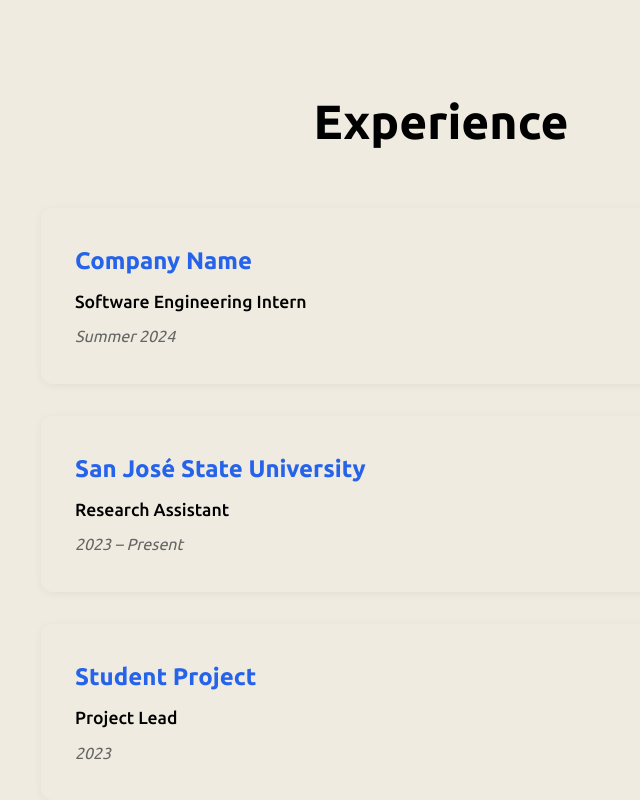
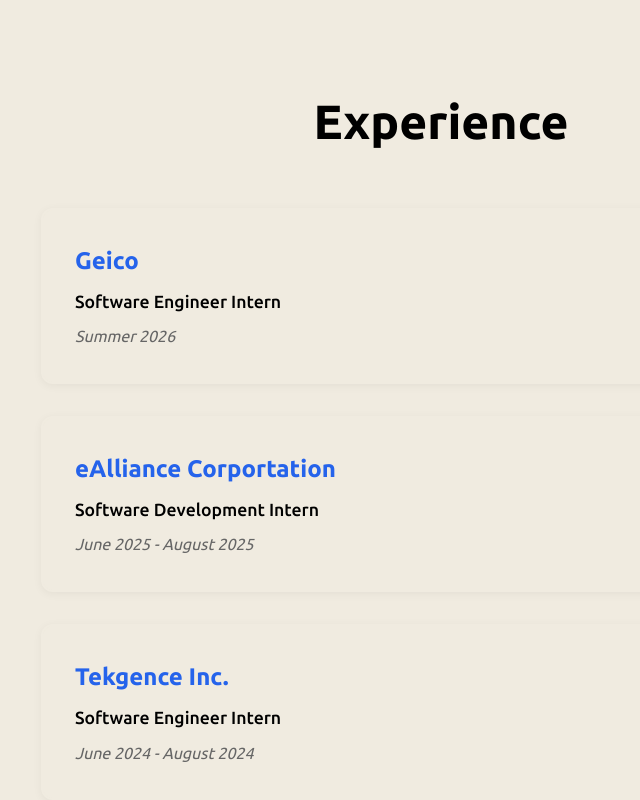
Before and after one commit to BhargavJakkaraju/Portfolio2, a Next.js app: page / in a window 1280 px wide. Shown: the part 1613-2413 px from the top of the page, without its empty margins (199-839 px from the left). Built offline with nearby package versions, Linux system fonts and the light colour scheme.

Commit message:
added experience details

```diff
--- a/components/Experience.module.css
+++ b/components/Experience.module.css
@@ -190,6 +190,14 @@
   line-height: 1.7;
 }
 
+.goldGradient {
+  background: linear-gradient(135deg, #996600, #cc9900, #996600);
+  -webkit-background-clip: text;
+  background-clip: text;
+  color: transparent;
+  font-weight: 700;
+}
+
 @media (max-width: 768px) {
   .sectionTitle {
     font-size: 2rem;
--- a/components/Experience.tsx
+++ b/components/Experience.tsx
@@ -4,25 +4,41 @@
 
 const EXPERIENCES = [
   {
-    jobTitle: 'Software Engineering Intern',
-    company: 'Company Name',
-    duration: 'Summer 2024',
-    overlayTitle: 'Role & impact',
-    overlayText: 'Worked on full-stack features and APIs. Collaborated with the team on design reviews and helped improve test coverage and documentation.',
+    jobTitle: 'Software Engineer Intern',
+    company: 'Geico',
+    duration: 'Summer 2026',
+    overlayTitle: 'Focus',
+    overlayText: 'Incoming Software Engineer Intern for Summer 2026!',
   },
   {
-    jobTitle: 'Research Assistant',
-    company: 'San José State University',
-    duration: '2023 – Present',
+    jobTitle: 'Software Development Intern',
+    company: 'eAlliance Corportation',
+    duration: 'June 2025 - August 2025',
     overlayTitle: 'Focus',
-    overlayText: 'Supporting research in software systems and tools. Gaining experience with data pipelines, experimentation, and academic writing.',
+    overlayText: (
+      <>
+        Built a smart Q&A system that lets you ask questions about company documents and get accurate answers instantly—cutting out 500+ manual searches every week. Used{' '}
+        <span className={styles.goldGradient}>Python</span>, <span className={styles.goldGradient}>LangChain</span>, and{' '}
+        <span className={styles.goldGradient}>vector databases</span> to make it work, then wrapped it in an{' '}
+        <span className={styles.goldGradient}>API</span> so other tools could easily tap into it.
+      </>
+    ),
   },
   {
-    jobTitle: 'Project Lead',
-    company: 'Student Project',
-    duration: '2023',
-    overlayTitle: 'What we built',
-    overlayText: 'Led a small team building a web application. Handled planning, front-end and back-end tasks, and deployment. Learned a lot about collaboration and project scope.',
+    jobTitle: 'Software Engineer Intern',
+    company: 'Tekgence Inc.',
+    duration: 'June 2024 - August 2024',
+    overlayTitle: 'Focus',
+    overlayText: (
+      <>
+        Built an onboarding platform for 1,000+ employees with a notes app, secure{' '}
+        <span className={styles.goldGradient}>JWT authentication</span>, and interview tracking—all running on a{' '}
+        <span className={styles.goldGradient}>Node.js</span> backend with{' '}
+        <span className={styles.goldGradient}>MongoDB</span>. Designed the frontend with{' '}
+        <span className={styles.goldGradient}>React</span> and{' '}
+        <span className={styles.goldGradient}>Tailwind</span> to make it fast and easy to use during actual interviews.
+      </>
+    ),
   },
 ]
 
@@ -43,7 +59,7 @@
                   </div>
                   <div className={styles.experienceCardOverlay}>
                     <h4 className={styles.overlayTitle}>{exp.overlayTitle}</h4>
-                    <p className={styles.overlayText}>{exp.overlayText}</p>
+                    <p className={styles.overlayText}>{typeof exp.overlayText === 'string' ? exp.overlayText : exp.overlayText}</p>
                   </div>
                 </div>
               </div>
```
